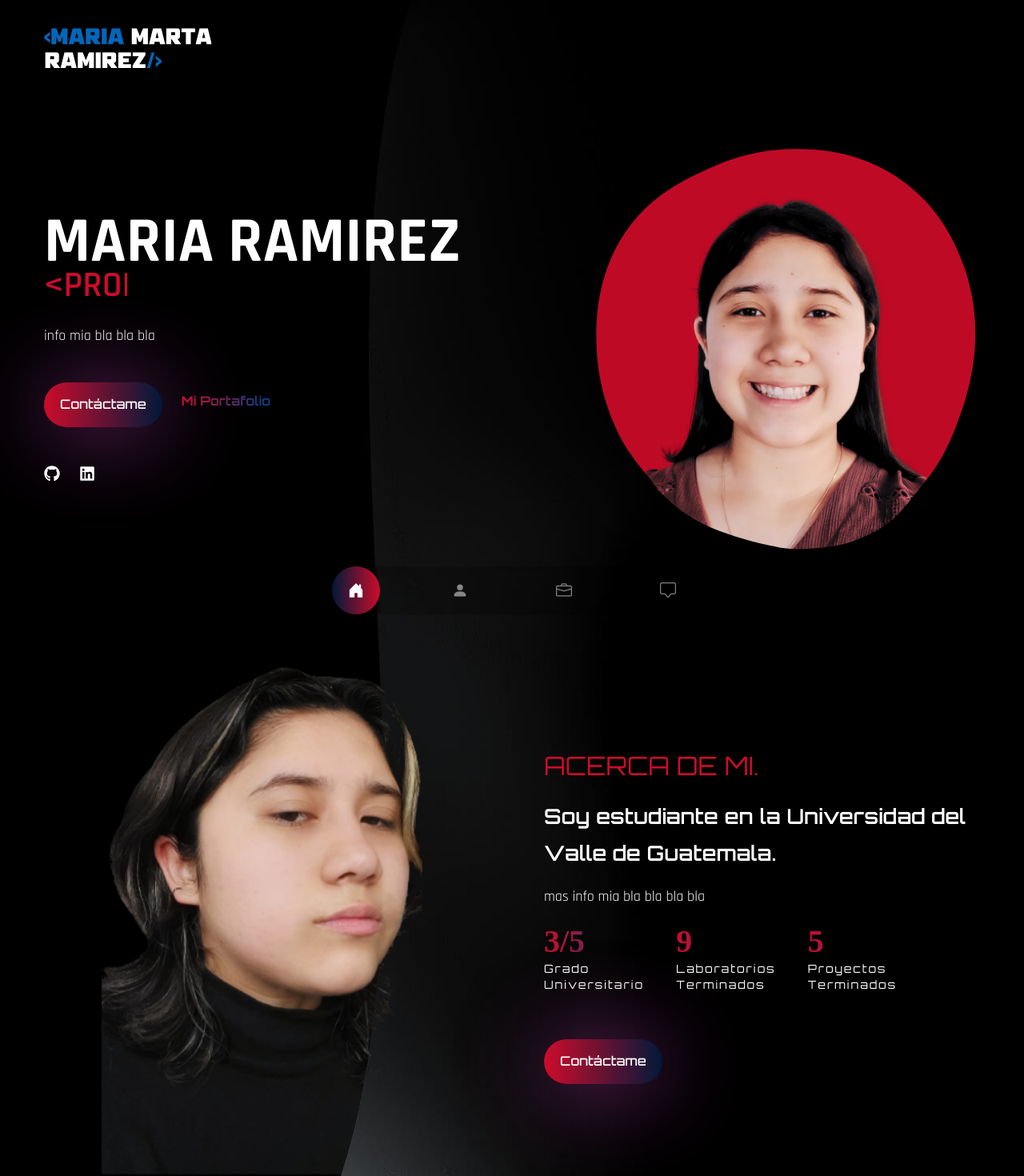
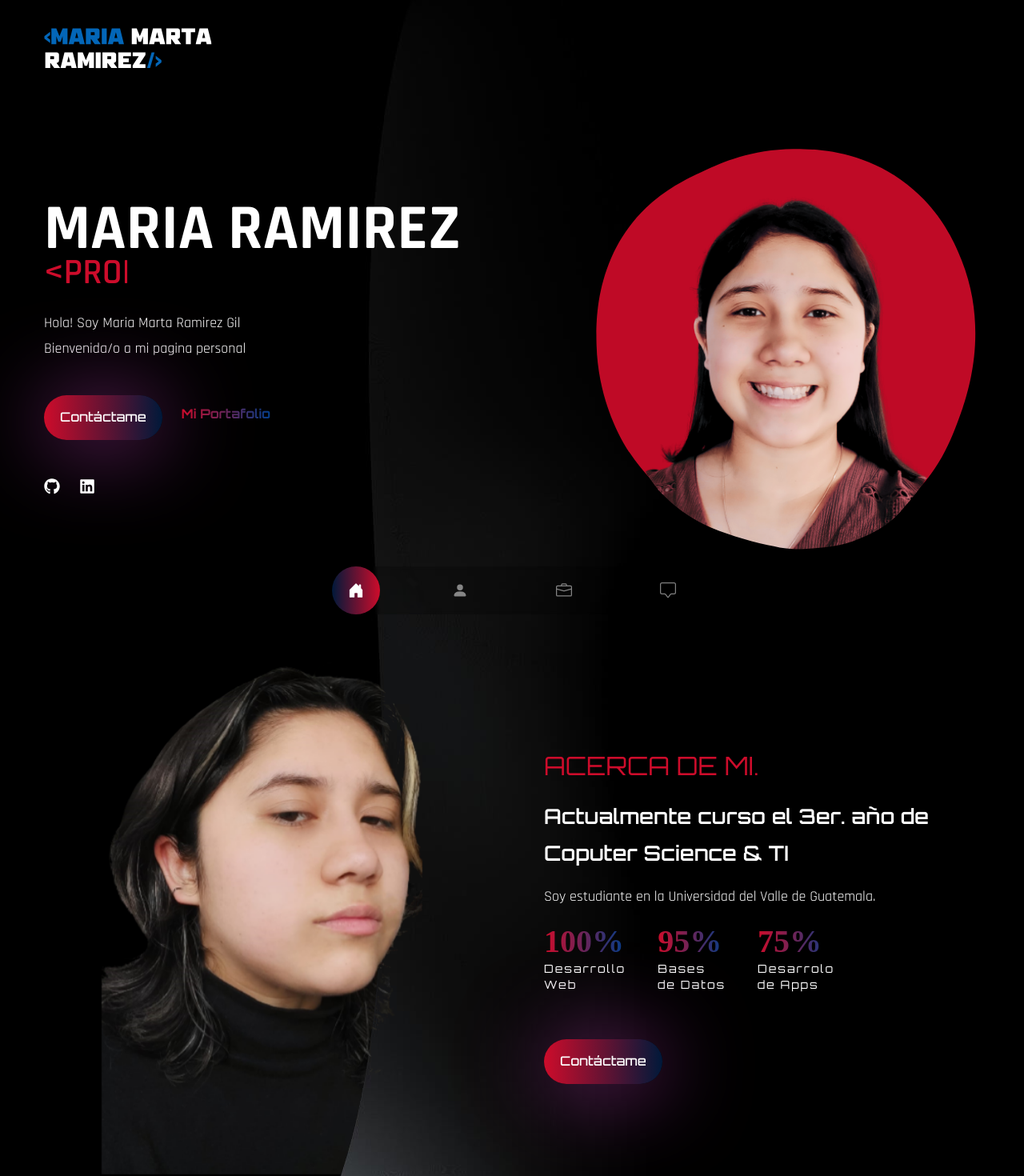
Before and after one commit to mariaRam2003/Proyecto3_stw, a React (Create React App) app in the folder portfolio/: page / in a window 1280 px wide. Shown: the top 1470 px of the page at 80% size. Built offline with nearby package versions, Linux system fonts and the light colour scheme; a web font is replaced by a local one.

Commit message:
info mia

```diff
--- a/portfolio/src/components/About.js
+++ b/portfolio/src/components/About.js
@@ -38,9 +38,11 @@ const About = () => {
           >
             <h2 className="h2 text-accent">Acerca de mi.</h2>
             <h3 className="h3 mb-4">
+              Actualmente curso el 3er. año de Coputer Science &#x0026; TI
+            </h3>
+            <p className="mb-6">
               Soy estudiante en la Universidad del Valle de Guatemala.
-            </h3>
-            <p className="mb-6">mas info mia bla bla bla bla</p>
+            </p>
             {/* stats */}
             <div className="flex gap-x-6 lg:gap-x-10 mb-12">
               <div>
@@ -48,12 +50,12 @@ const About = () => {
                   className="text-[40px] font-tertiary text-gradient
                   mb-2"
                 >
-                  {inView ? <CountUp start={0} end={3} duration={7} /> : null}
-                  /5
+                  {inView ? <CountUp start={0} end={100} duration={5} /> : null}
+                  %
                 </div>
                 <div className="font-primary text-sm tracking-[2px]">
-                  Grado <br />
-                  Universitario
+                  Desarrollo <br />
+                  Web
                 </div>
               </div>
               <div>
@@ -61,11 +63,12 @@ const About = () => {
                   className="text-[40px] font-tertiary text-gradient
                   mb-2"
                 >
-                  {inView ? <CountUp start={0} end={9} duration={7} /> : null}
+                  {inView ? <CountUp start={0} end={95} duration={5} /> : null}%
                 </div>
                 <div className="font-primary text-sm tracking-[2px]">
-                  Laboratorios <br />
-                  Terminados
+                  Bases
+                  <br />
+                  de Datos
                 </div>
               </div>
               <div>
@@ -73,11 +76,11 @@ const About = () => {
                   className="text-[40px] font-tertiary text-gradient
                   mb-2"
                 >
-                  {inView ? <CountUp start={0} end={5} duration={7} /> : null}
+                  {inView ? <CountUp start={0} end={75} duration={5} /> : null}%
                 </div>
                 <div className="font-primary text-sm tracking-[2px]">
-                  Proyectos <br />
-                  Terminados
+                  Desarrolo <br />
+                  de Apps
                 </div>
               </div>
             </div>
--- a/portfolio/src/components/Banner.js
+++ b/portfolio/src/components/Banner.js
@@ -58,7 +58,8 @@ const Banner = () => {
               viewport={{ once: false, amount: 0.7 }}
               className="mb-8 max-w-lg max-auto lg:mx-0"
             >
-              info mia bla bla bla
+              Hola! Soy Maria Marta Ramirez Gil <br /> Bienvenida/o a mi pagina
+              personal
             </motion.p>
             <motion.div
               variants={fadeIn("up", 0.6)}
--- a/portfolio/src/components/Contact.js
+++ b/portfolio/src/components/Contact.js
@@ -3,6 +3,12 @@ import { motion } from "framer-motion";
 import { fadeIn } from "../variants";
 
 const Contact = () => {
+  const handleSubmit = (event) => {
+    event.preventDefault();
+    const form = new FormData(event.target);
+    console.log(form.get("name"));
+  };
+
   return (
     <section className="py-16 lg:section" id="contact">
       <div className="container mx-auto">
@@ -25,27 +31,34 @@ const Contact = () => {
           </motion.div>
           {/* form */}
           <motion.form
+            id="form"
+            onSubmit={handleSubmit}
             variants={fadeIn("left", 0.2)}
             initial="hidden"
             whileInView={"show"}
             viewport={{ once: false, amount: 0.3 }}
-            className="flex-1 border rounded-xl flex flex-col p-6 mb-24 items-start"
+            className="form flex-1 border rounded-xl flex flex-col p-6 mb-24 items-start"
           >
             <input
+              name="name"
               className="bg-transparent border-b py-3 outline-none w-full placeholder:text-white focus:border-accent transition-all mb-4"
               type="text"
               placeholder="Tu nombre"
             />
             <input
+              name="email"
               className="bg-transparent border-b py-3 outline-none w-full placeholder:text-white focus:border-accent transition-all mb-4"
               type="text"
               placeholder="Tu email"
             />
             <textarea
+              name="mensaje"
               className="bg-transparent border-b py-12 outline-none w-full placeholder:text-white focus:border-accent transition-all resize-none mb-4"
               placeholder="Tu mensaje"
             ></textarea>
-            <button className="btn btn-lg">Enviar mensaje</button>
+            <button type="submit" className="btn btn-lg">
+              Enviar mensaje
+            </button>
           </motion.form>
         </div>
       </div>
--- a/portfolio/src/components/Work.js
+++ b/portfolio/src/components/Work.js
@@ -1,18 +1,18 @@
-import React from 'react';
-import './styles/Work.css'
-import { Link } from 'react-scroll';
+import React from "react";
+import "./styles/Work.css";
+import { Link } from "react-scroll";
 // motion
-import {motion} from 'framer-motion'
+import { motion } from "framer-motion";
 //variants
-import {fadeIn} from '../variants'
+import { fadeIn } from "../variants";
 // imagenes
-import Img1 from '../assets/portfolio-img1.png'
-import Img2 from '../assets/portfolio-img2.png'
-import Img3 from '../assets/portfolio-img3.png'
-import Img4 from '../assets/portfolio-img4.png'
-import Img5 from '../assets/portfolio-img5.png'
-import Img6 from '../assets/portfolio-img6.png'
-import Img7 from '../assets/portfolio-img7.png'
+import Img1 from "../assets/portfolio-img1.png";
+import Img2 from "../assets/portfolio-img2.png";
+import Img3 from "../assets/portfolio-img3.png";
+import Img4 from "../assets/portfolio-img4.png";
+import Img5 from "../assets/portfolio-img5.png";
+import Img6 from "../assets/portfolio-img6.png";
+import Img7 from "../assets/portfolio-img7.png";
 
 const Work = () => {
   return (
@@ -24,7 +24,7 @@ const Work = () => {
             initial="hidden"
             whileInView={"show"}
             viewport={{ once: false, amount: 0.3 }}
-            className="flex-1 flex flex-col gap-y-7 mb-10 lg:mb-0"
+            className="flex-1 flex flex-col gap-y-9 mb-10 lg:mb-0"
           >
             {/* texto */}
             <div>
@@ -41,7 +41,7 @@ const Work = () => {
                 href="https://github.com/mariaRam2003"
                 className="btn btn-lg cursor-pointer"
                 style={{ padding: "15px 20px", marginTop: "10px" }}
-                target='_blank'
+                target="_blank"
               >
                 Visita todo mi trabajo
               </a>
```
